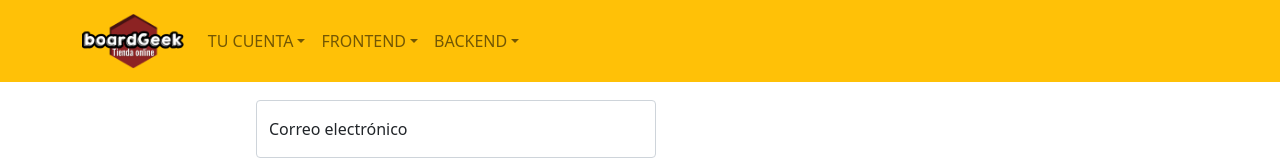
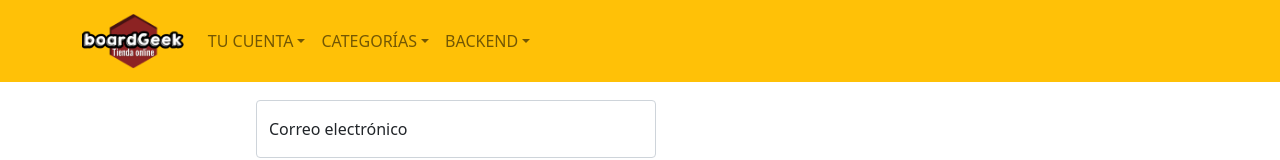
Before and after one commit to jcmenaartero/BoardGeek-FRONTEND, a React (Create React App) app in the folder appboardgeek/: page /login in a window 1280 px wide. Shown: the top 160 px of the page. Built offline with nearby package versions, Linux system fonts and the light colour scheme.

Commit message:
Test pipeline 16/03/22#3

```diff
--- a/appboardgeek/src/components/layout/NavBar.jsx
+++ b/appboardgeek/src/components/layout/NavBar.jsx
@@ -16,7 +16,7 @@ export const NavBar = () => {
                 <NavDropdown.Item href="login"><i className="bi bi-people"></i>  Iniciar sesión</NavDropdown.Item>
                 <NavDropdown.Item href="register"><i className="bi bi-key"></i>  Registro</NavDropdown.Item>
                 </NavDropdown>
-                <NavDropdown title="FRONTEND" id="basic-nav-dropdown">
+                <NavDropdown title="CATEGORÍAS" id="basic-nav-dropdown">
                 <NavDropdown.Item href="boardgames"><i className="bi bi-dice-5"></i>  Boardgames</NavDropdown.Item>
                 <NavDropdown.Item href="expansions"><i className="bi bi-puzzle"></i>  Expansions</NavDropdown.Item>
                 </NavDropdown>
```
